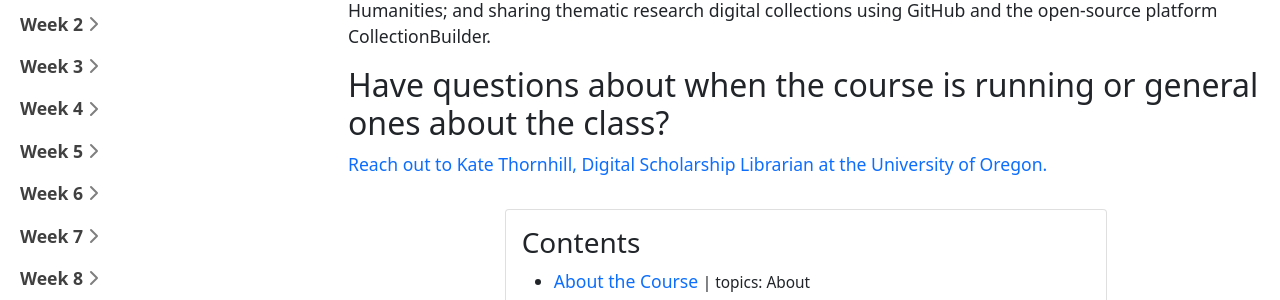
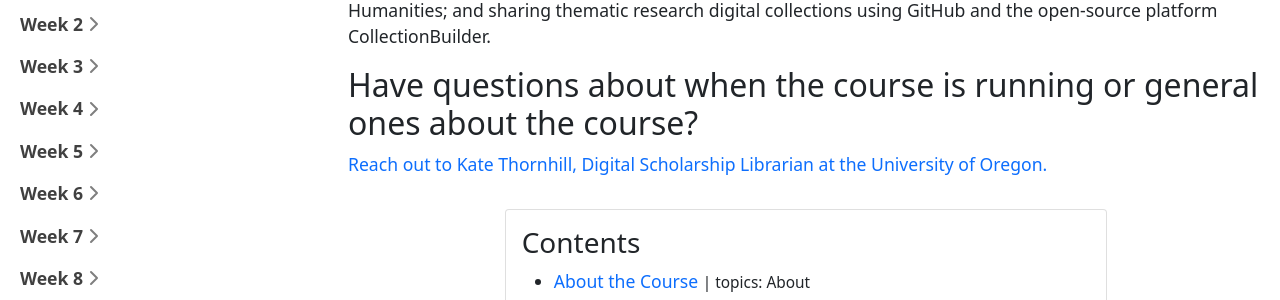
Before and after one commit to kmthorn/humanitiesdatamtg, a Jekyll site: the page built from index.md, in a window 1280 px wide and 900 px high, scrolled down 1060 px. Shown: the part 197-497 px from the top of the window. Built offline with Jekyll 4.4.1, drawn with Linux system fonts in a browser that asks for light colours.

Commit message:
Update index.md

```diff
--- a/index.md
+++ b/index.md
@@ -10,7 +10,7 @@ This course is part of the University of Oregon Digital Humanities minor and Dat
 ## Course Description
 This course provides students with theoretical and practical experience in collecting, processing, archiving, and publishing humanities data (images, video, sound, text, maps, etc.) gathered from galleries, libraries, archives, and museums. With the goal of building thematic digital collections as researchers, students will learn digital methodologies focusing on the technical, legal, ethical, and social aspects of working with humanities research data throughout its curation lifecycle. This includes hands-on experience finding, assessing, organizing, and reformatting data; creating and remediating descriptive metadata; evaluating and determining copyright and licensing; writing a data management plan using the standards set by the National Endowment for the Humanities; and sharing thematic research digital collections using GitHub and the open-source platform CollectionBuilder.
 
-## Have questions about when the course is running or general ones about the class?
+## Have questions about when the course is running or general ones about the course?
 [Reach out to Kate Thornhill, Digital Scholarship Librarian at the University of Oregon.](mailto:kmthorn@uoregon.edu)
 
 {% include toc.html %}
```
